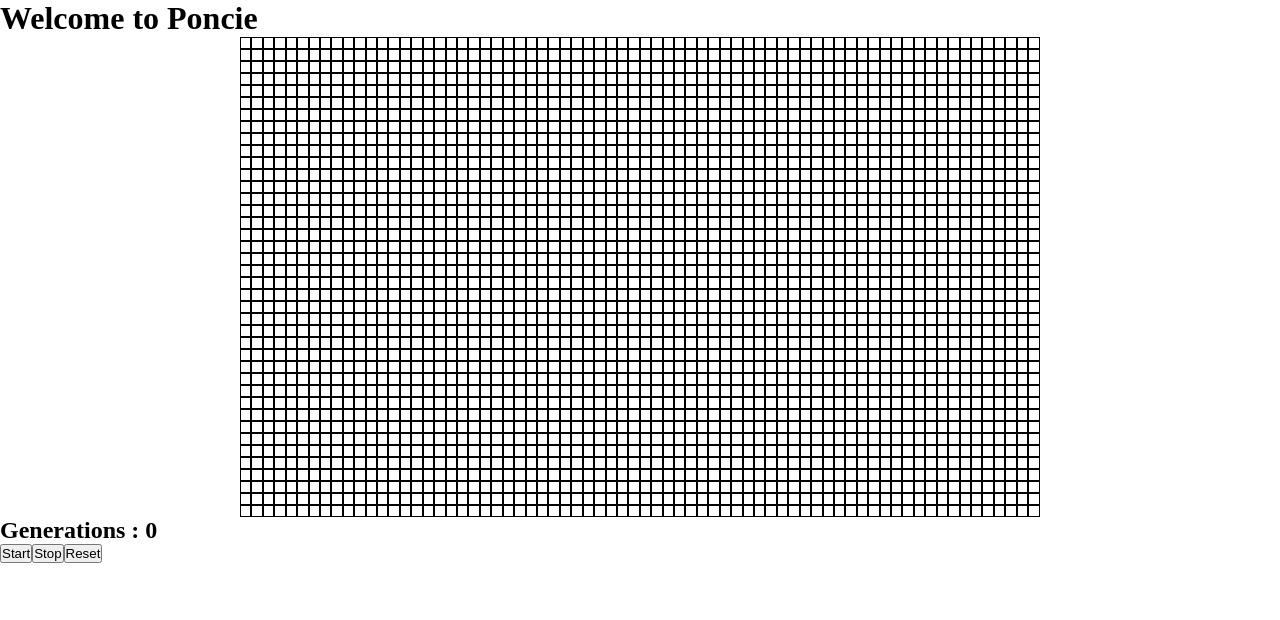
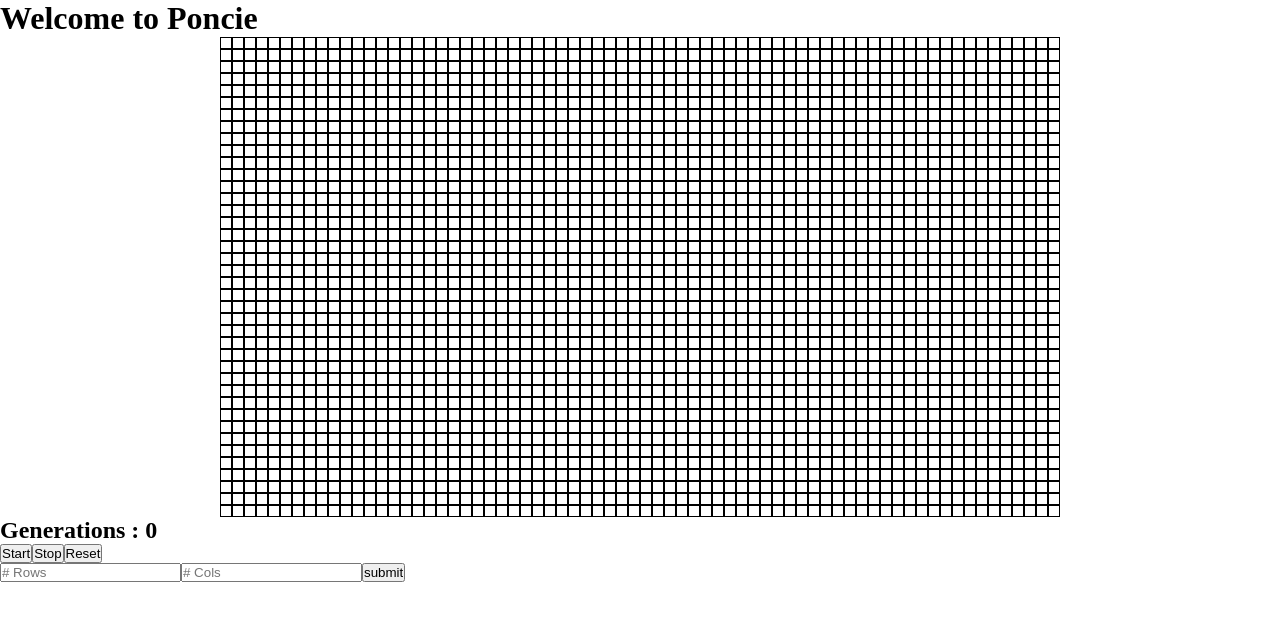
Before and after one commit to hackermanone/sturdy-octopus, a React (Create React App) app in the folder sturdy-octopus-7/: page /main in a window 1280 px wide. Shown: the top 620 px of the page. Built offline with nearby package versions, Linux system fonts and the light colour scheme.

Commit message:
feature| set size of grid through form

```diff
--- a/sturdy-octopus-7/src/css/grid.css
+++ b/sturdy-octopus-7/src/css/grid.css
@@ -1,6 +1,6 @@
 .table {
     display: table;
-    max-width: 800px;
+    max-width: 80%;
     margin: 0 auto;
 }
 
--- a/sturdy-octopus-7/src/pages/MainPage.js
+++ b/sturdy-octopus-7/src/pages/MainPage.js
@@ -22,6 +22,7 @@
 
         this.getCell = this.getCell.bind(this);
         this.updateGridCopy = this.updateGridCopy.bind(this);
+        this.setSize = this.setSize.bind(this);
     }
 
     componentDidMount() {
@@ -44,6 +45,11 @@
                 <button onClick={this.handleStart}>Start</button>
                 <button onClick={this.handleStop}>Stop</button>
                 <button type="reset" onClick={this.handleReset}>Reset</button>
+                <form onSubmit={this.setSize}>
+                    <input name="rows" type="number" min="1" placeholder="# Rows" required/>
+                    <input name="cols" type="number" min="1" placeholder="# Cols" required/>
+                    <input type="submit" value="submit"></input>
+                </form>
             </div>
         )
     }
@@ -74,6 +80,22 @@
 
     updateGridCopy(row, col) {
         this.gridCopy[row][col] = 1
+    }
+
+    setSize(e) {
+        e.preventDefault();
+        let data = new FormData(e.target);
+        // parse the string to base 10
+        this.rows = parseInt(data.get("rows"), 10);
+        this.cols = parseInt(data.get("cols"), 10);
+
+        this.gridCopy = Array(this.rows).fill(0).map((a)=> {
+            return Array((this.cols)).fill(0);
+        })
+
+        this.setState({
+            gridFull: this.gridCopy
+        })
     }
 
     updateState = () => {
```
